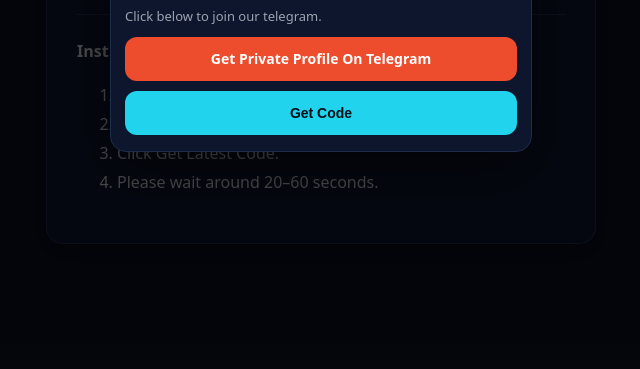
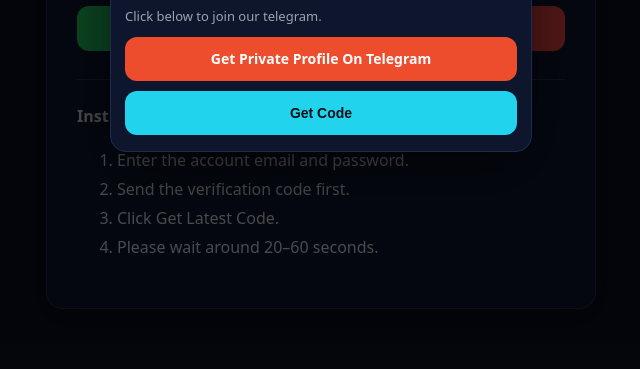
Before and after one commit to moviemembership/stunning, a Flask app: template templates/verification_code.html in a window 1280 px wide. Shown: the part 673-1042 px from the top of the page, without its empty margins (319-959 px from the left). Run offline with Flask 3, Linux system fonts and the light colour scheme; the template is opened without the code that fills it: most values are stand-ins (such as "Sample title", 1, 10 or a date in 2020).

Commit message:
Enhance verification code display with actions
Added buttons for copying and reporting wrong verification code, along with associated JavaScript functions.

```diff
--- a/templates/verification_code.html
+++ b/templates/verification_code.html
@@ -45,11 +45,21 @@
     {% endif %}
 
     {% if code %}
-      <div class="code-box">{{ code }}</div>
+      <div class="code-box" id="codeValue">{{ code }}</div>
 
       <p class="success-text">
         Please use the latest verification code.
       </p>
+
+      <div class="code-actions">
+        <button class="copy-btn" type="button" onclick="copyCode()">
+          Copy Code
+        </button>
+
+        <button class="wrong-btn" type="button" onclick="wrongCode()">
+          Wrong Code
+        </button>
+      </div>
     {% endif %}
 
     {% if error %}
@@ -204,6 +214,13 @@
   color: #9ca3af;
   font-weight: 700;
 }
+
+.code-actions{display:flex;gap:12px;margin-top:20px;}
+.copy-btn,.wrong-btn{flex:1;border:none;border-radius:12px;color:white;font-weight:800;padding:14px;cursor:pointer;font-size:15px;}
+.copy-btn{background:#22c55e;}
+.wrong-btn{background:#ef4444;}
+.toast-msg{position:fixed;bottom:24px;left:50%;transform:translateX(-50%);background:#22c55e;color:white;padding:12px 24px;border-radius:999px;font-weight:900;z-index:99999;opacity:0;pointer-events:none;transition:.25s;}
+.toast-msg.show{opacity:1;}
 </style>
 
 <script>
@@ -284,6 +301,32 @@ document.addEventListener("DOMContentLoaded", function () {
     updateProgress();
   });
 });
+
+function showToast(text){
+  const toast = document.getElementById("toastMsg");
+  if(!toast) return;
+
+  toast.innerText = text;
+  toast.classList.add("show");
+
+  setTimeout(function(){
+    toast.classList.remove("show");
+  }, 1800);
+}
+
+function copyCode(){
+  const code = document.getElementById("codeValue").innerText;
+
+  navigator.clipboard.writeText(code).then(function(){
+    showToast("Code copied!");
+  });
+}
+
+function wrongCode(){
+  document.getElementById("code-form").requestSubmit();
+}
 </script>
 
+<div id="toastMsg" class="toast-msg"></div>
+
 {% endblock %}
```
